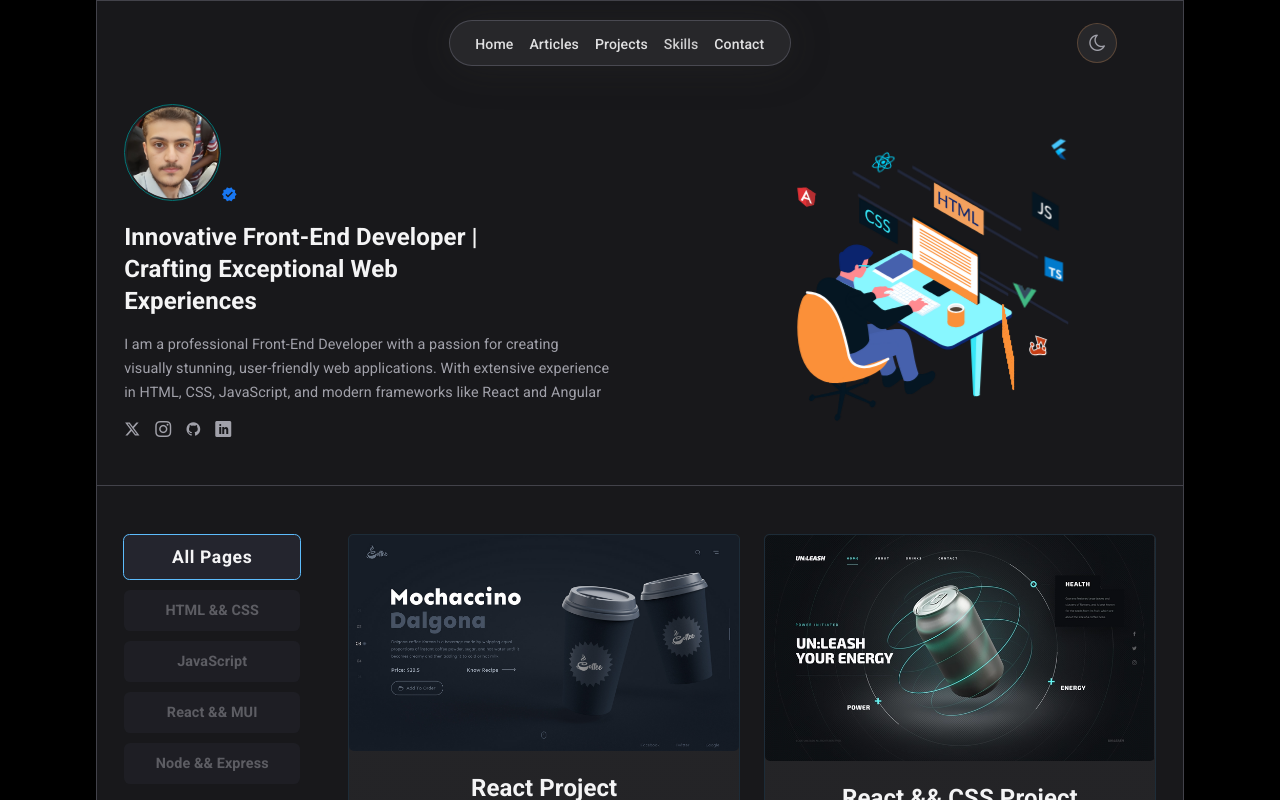
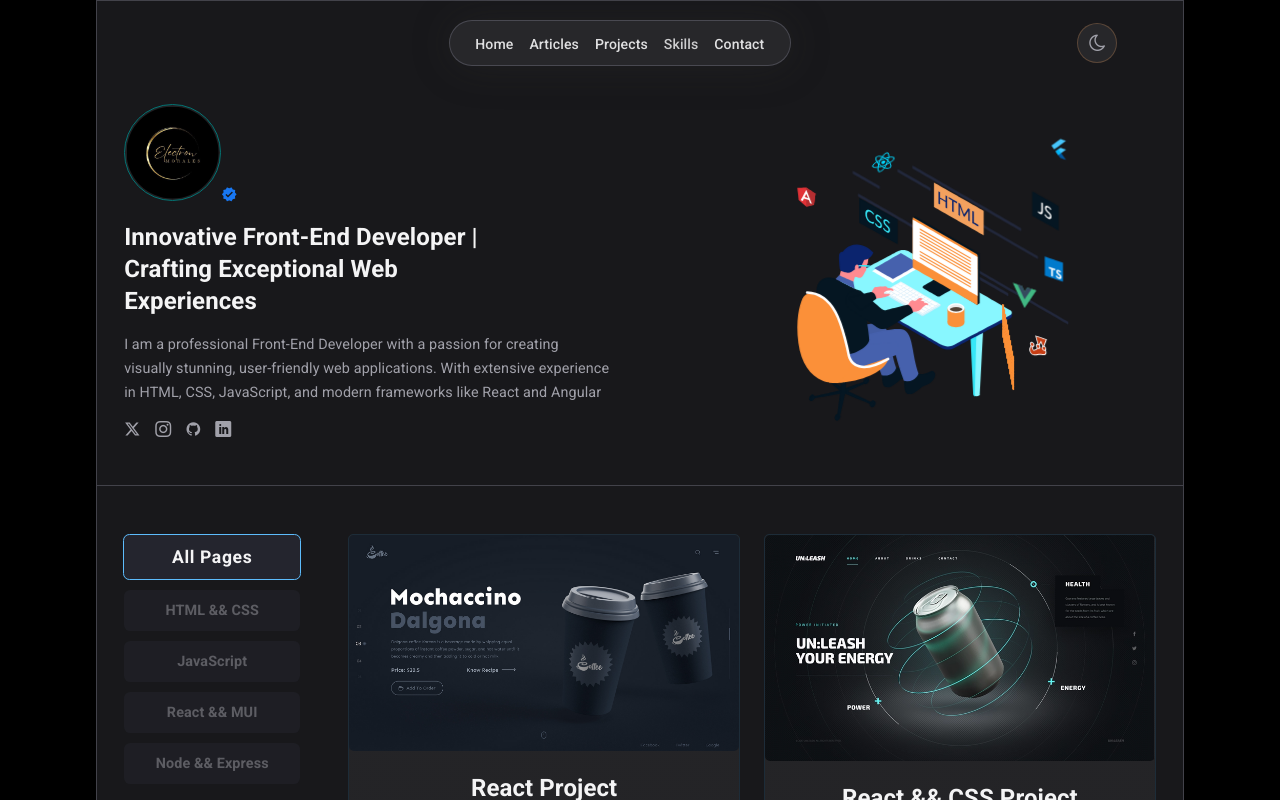
Before and after one commit to elmahdy209/myportfolio, a React (Vite) app: page / in a window 1280 px wide. Shown: the top 800 px of the page. Built offline with nearby package versions, Linux system fonts and the light colour scheme.

Commit message:
Update Hero.jsx
Update image

```diff
--- a/src/components/2-hero/Hero.jsx
+++ b/src/components/2-hero/Hero.jsx
@@ -7,7 +7,7 @@ const Hero = () => {
     <section className='hero  flex '>
         <div className='left-section '>
             <div className='image'>
-                <img src="./me.png" alt="me.png" />
+                <img src="./me2.jpg" alt="me.png" />
                 <span className='icon-verified'></span>
             </div>
             <h1>Innovative Front-End Developer | Crafting Exceptional Web Experiences</h1>
```
